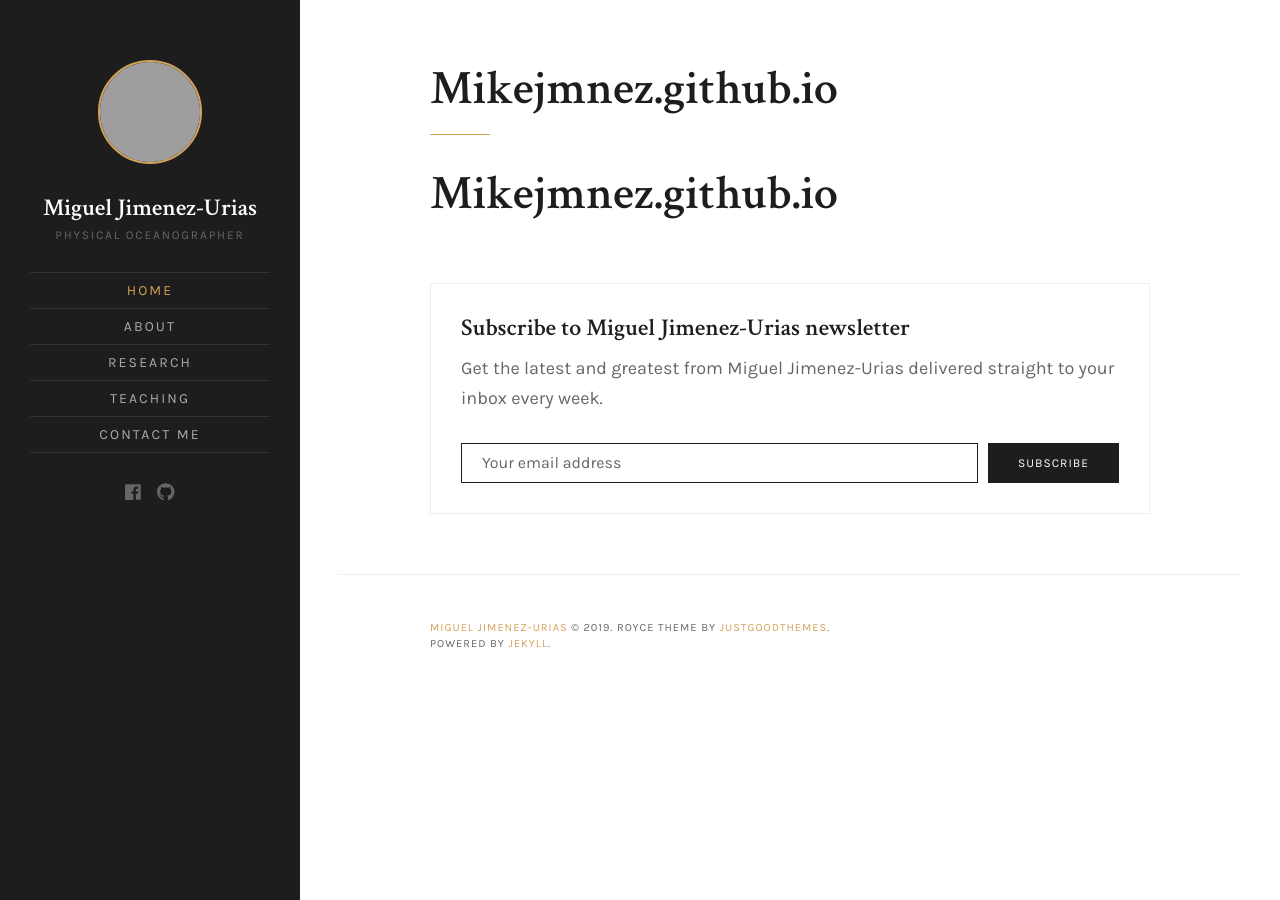
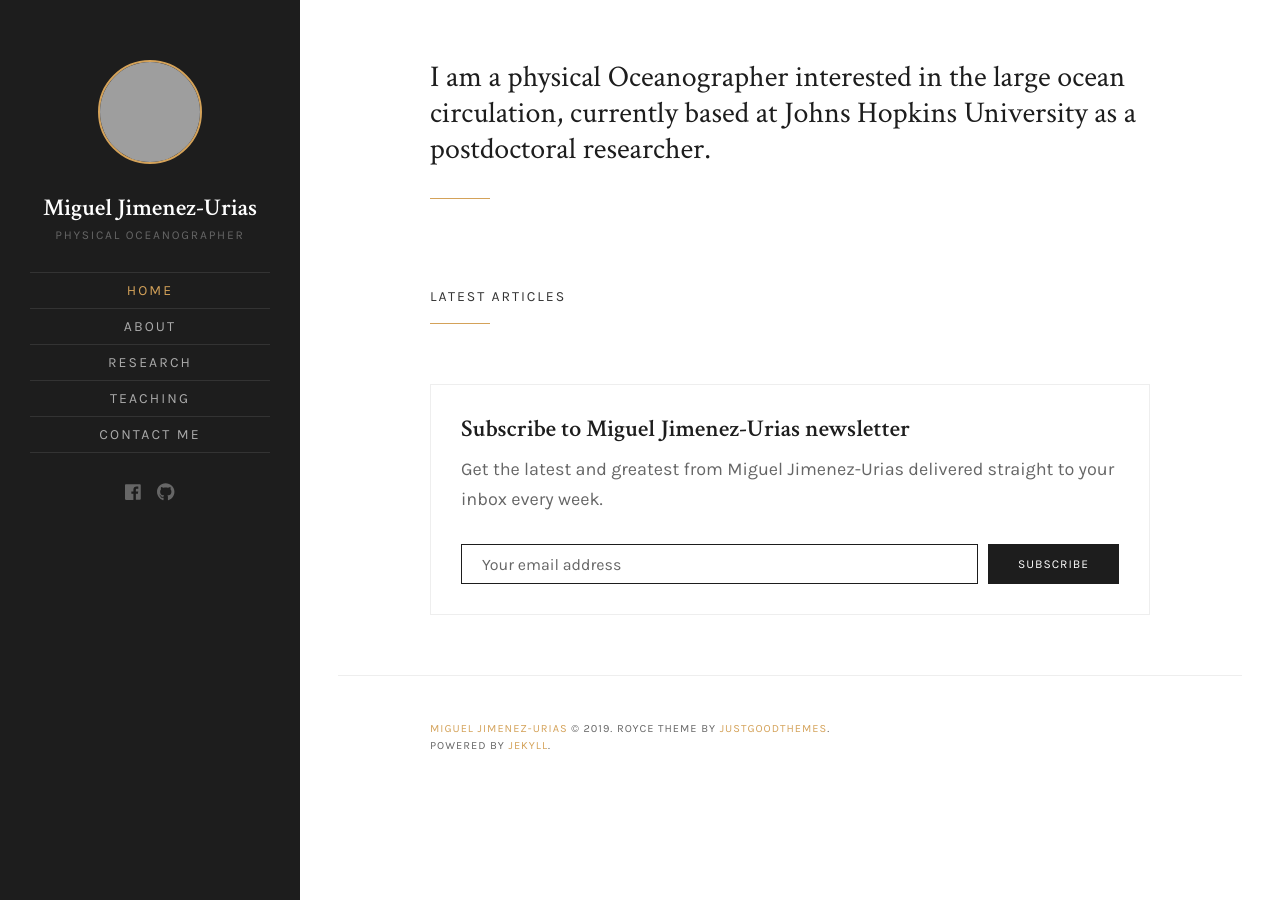
Before and after one commit to Mikejmnez/Mikejmnez.github.io, a Jekyll site: the page built from index.html, in a window 1280 px wide, cut to the strip 0-900 px from the top of the page. Built offline with Jekyll 4.4.1, drawn with Linux system fonts in a browser that asks for light colours; our own code applies the rules of GitHub Pages for plain Markdown files; the list of posts is cut into pages by our own code; grey boxes are pictures that could not be loaded.

```diff
--- a/_config.yml
+++ b/_config.yml
@@ -41,9 +41,9 @@ navigation:
   - text: About
     url: /about
   - text: Research
-    url: /Research
+    url: /research
   - text: Teaching
-    url: /Teaching
+    url: /teaching
   - text: Contact Me
     url: /contact
 
--- /dev/null
+++ b/index.html
@@ -0,0 +1,41 @@
+---
+layout: default
+title: Home
+---
+<main id="main" class="site-main">
+
+{% if page.url == "/" %}
+<div class="hero inner">
+    <p class="hero-text">{{ site.author.greetings }}</p>
+</div>
+{% endif %}
+
+{% if page.url == "/" %}
+<!-- Featured-->
+<div id="featured-posts" class="featured-posts">
+    {% for post in site.posts %}
+    {% if post.featured == true %}
+    {% include featuredbox.html %}
+    {% endif %}
+    {% endfor %}
+</div>
+
+{% endif%}
+
+<!-- Posts Index -->
+<div class="post-feed inner">
+    {% if page.url == "/" %}
+    <div class="post-feed-title">Latest Articles</div>
+    {% endif %}
+    <div class="post-feed inner-wide">
+        {% for post in paginator.posts %}
+            {% include postbox.html %}
+        {% endfor %}
+    </div>
+</div>
+<!-- Pagination-->
+{% include pagination.html %}
+{% if site.mailchimp_url %}
+    {% include newsletter-box.html %}
+{% endif %}
+</main>
```
Also changed, not shown: About.md (added, +7 -0 lines), research.html (added, +7 -0 lines), research.md (added, +4 -0 lines), teaching.md (added, +7 -0 lines), 1 other file.
